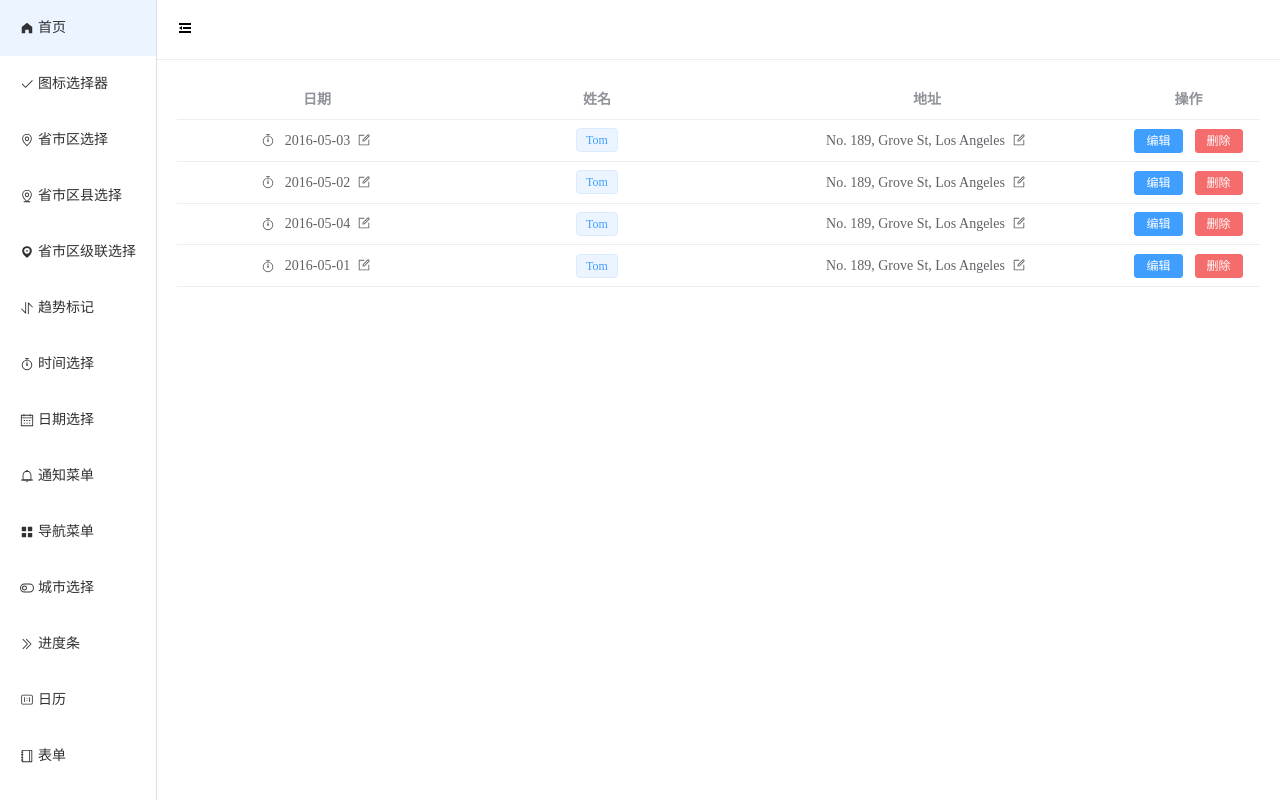
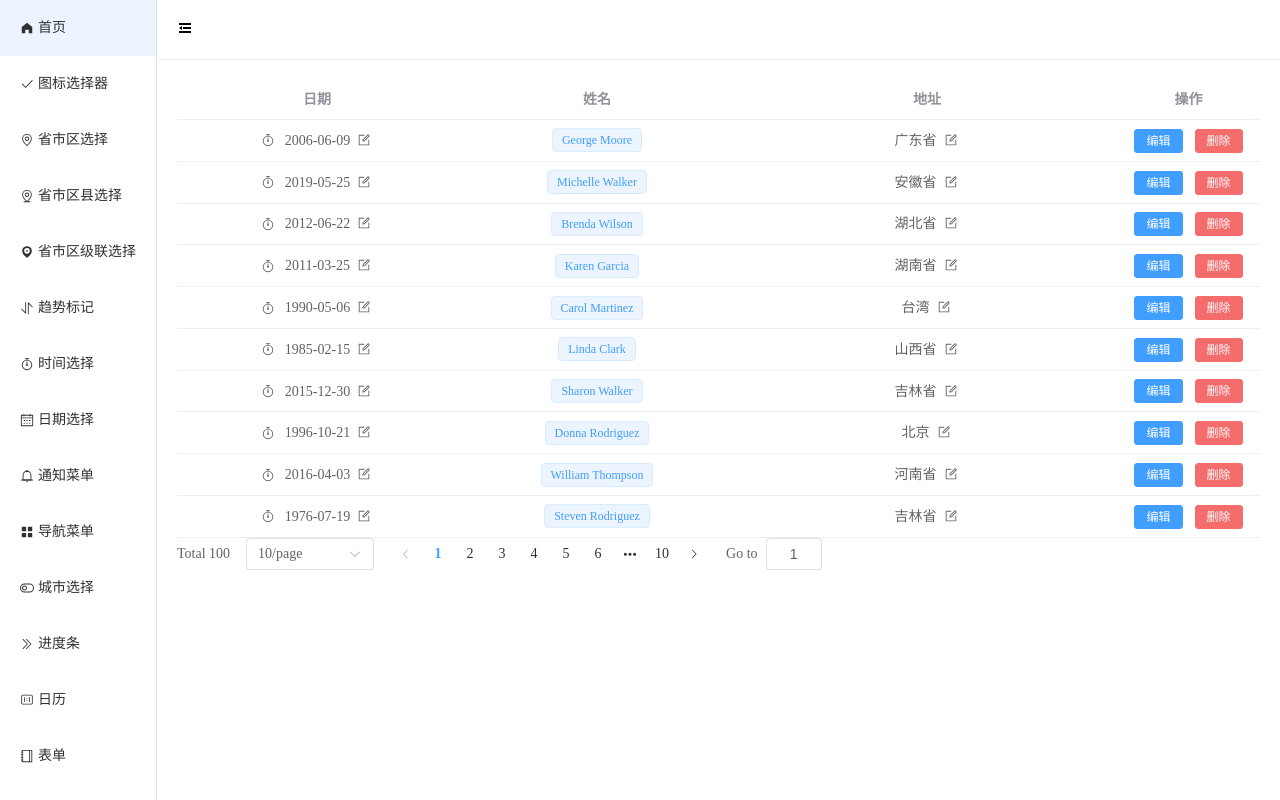
Before and after one commit to jersonwei/vue3-component, a Vue app in the folder w-components/: page /table in a window 1280 px wide. Built offline with nearby package versions, Linux system fonts and the light colour scheme.

Commit message:
✨ feat(table): pagination compon

```diff
--- a/w-components/src/components/table/src/index.vue
+++ b/w-components/src/components/table/src/index.vue
@@ -37,9 +37,39 @@ let props = defineProps({
   },
   editRowIndex: {
     type: String
+  },
+  currentPage: {
+    type: Number,
+    default: 1
+  },
+  pageSizes: {
+    type: Array as PropType<number[]>,
+    default: [10, 20, 30, 40, 50]
+  },
+  pageSize: {
+    type: Number,
+    default: 10
+  },
+  total: {
+    type: Number,
+    default: 10
+  },
+  pagination: {
+    type: Boolean,
+    default: false
+  },
+  paginationAlign: {
+    type: String as PropType<'left' | 'center' | 'right'>,
+    default: 'center'
   }
 })
-let emits = defineEmits(['check', 'close', 'update:editRowIndex'])
+let emits = defineEmits([
+  'check',
+  'close',
+  'update:editRowIndex',
+  'size-change',
+  'current-change'
+])
 // 当前点击的单元格
 let currentEdit = ref<string>('')
 // 过滤操作项的配置
@@ -114,9 +144,17 @@ const rowClick = (row: any, column: any) => {
     }
   }
 }
+// 分页组件
+const handleSizeChange = (size: number) => {
+  emits('size-change', size)
+}
+const handleCurrentChange = (page: number) => {
+  emits('current-change', page)
+}
 </script>
 <template>
   <el-table
+    v-bind="$attrs"
     :data="cloneTableData"
     v-loading="isLoading"
     :element-loading-text="elementLoadingText"
@@ -196,6 +234,17 @@ const rowClick = (row: any, column: any) => {
       </template>
     </el-table-column>
   </el-table>
+  <div v-if="pagination">
+    <el-pagination
+      :currentPage="currentPage"
+      :page-size="pageSize"
+      :page-sizes="pageSizes"
+      layout="total, sizes, prev, pager, next, jumper"
+      :total="total"
+      @size-change="handleSizeChange"
+      @current-change="handleCurrentChange"
+    />
+  </div>
 </template>
 <style lang="scss" scoped>
 .edit {
--- a/w-components/src/main.ts
+++ b/w-components/src/main.ts
@@ -9,6 +9,7 @@ import 'element-plus/dist/index.css'
 import * as Icons from '@element-plus/icons-vue'
 import App from './App.vue'
 import { toLine } from './utils/func'
+import './mock'
 const app = createApp(App)
 for (const [key, component] of Object.entries(Icons)) {
 app.component(`el-icon-${toLine(key)}`, component)
--- a/w-components/src/views/table/index.vue
+++ b/w-components/src/views/table/index.vue
@@ -1,35 +1,39 @@
 <script setup lang="ts">
-import { ref } from 'vue'
+import axios from 'axios'
+import { onMounted, ref } from 'vue'
 import { TableOptions } from '../../components/table/src/type'
 interface TableData {
   date: string
   name: string
   address: string
 }
+let current = ref<number>(1)
+let pageSize = ref<number>(10)
+let total = ref<number>(10)
 let editRowIndex = ref<string>('')
 let tableData = ref<TableData[]>([])
-tableData.value = [
-  {
-    date: '2016-05-03',
-    name: 'Tom',
-    address: 'No. 189, Grove St, Los Angeles'
-  },
-  {
-    date: '2016-05-02',
-    name: 'Tom',
-    address: 'No. 189, Grove St, Los Angeles'
-  },
-  {
-    date: '2016-05-04',
-    name: 'Tom',
-    address: 'No. 189, Grove St, Los Angeles'
-  },
-  {
-    date: '2016-05-01',
-    name: 'Tom',
-    address: 'No. 189, Grove St, Los Angeles'
-  }
-]
+// tableData.value = [
+//   {
+//     date: '2016-05-03',
+//     name: 'Tom',
+//     address: 'No. 189, Grove St, Los Angeles'
+//   },
+//   {
+//     date: '2016-05-02',
+//     name: 'Tom',
+//     address: 'No. 189, Grove St, Los Angeles'
+//   },
+//   {
+//     date: '2016-05-04',
+//     name: 'Tom',
+//     address: 'No. 189, Grove St, Los Angeles'
+//   },
+//   {
+//     date: '2016-05-01',
+//     name: 'Tom',
+//     address: 'No. 189, Grove St, Los Angeles'
+//   }
+// ]
 // const tableData = [
 //   {
 //     date: '2016-05-03',
@@ -110,6 +114,34 @@ const confirmRowFn = (scope: any) => {
 const cancleRowFn = (scope: any) => {
   console.log('cancleRowFn', scope)
 }
+const getData = () => {
+  axios
+    .post('/api/list', {
+      current: current.value,
+      pageSize: pageSize.value
+    })
+    .then(res => {
+      console.log(res)
+      const resData = res.data.data
+      tableData.value = resData.rows
+      total.value = resData.total
+      current.value = resData.current
+      pageSize.value = resData.pageSize
+    })
+}
+onMounted(() => {
+  getData()
+})
+const handleSizeChange = (size: number) => {
+  console.log(size)
+  pageSize.value = size
+  getData()
+}
+const handleCurrentChange = (page: number) => {
+  console.log(page)
+  current.value = page
+  getData()
+}
 </script>
 <template>
   <wTable
@@ -121,8 +153,15 @@ const cancleRowFn = (scope: any) => {
     element-loading-svg-view-box="-10, -10, 50, 50"
     @check="handleCheck"
     @close="handleClose"
+    paginationAlign="center"
     isEditRow
     v-model:editRowIndex="editRowIndex"
+    :total="total"
+    :currentPage="current"
+    :pageSize="pageSize"
+    pagination
+    @size-change="handleSizeChange"
+    @current-change="handleCurrentChange"
   >
     <template #date="{scope}">
       <div style="display: flex; align-items: center">
```
